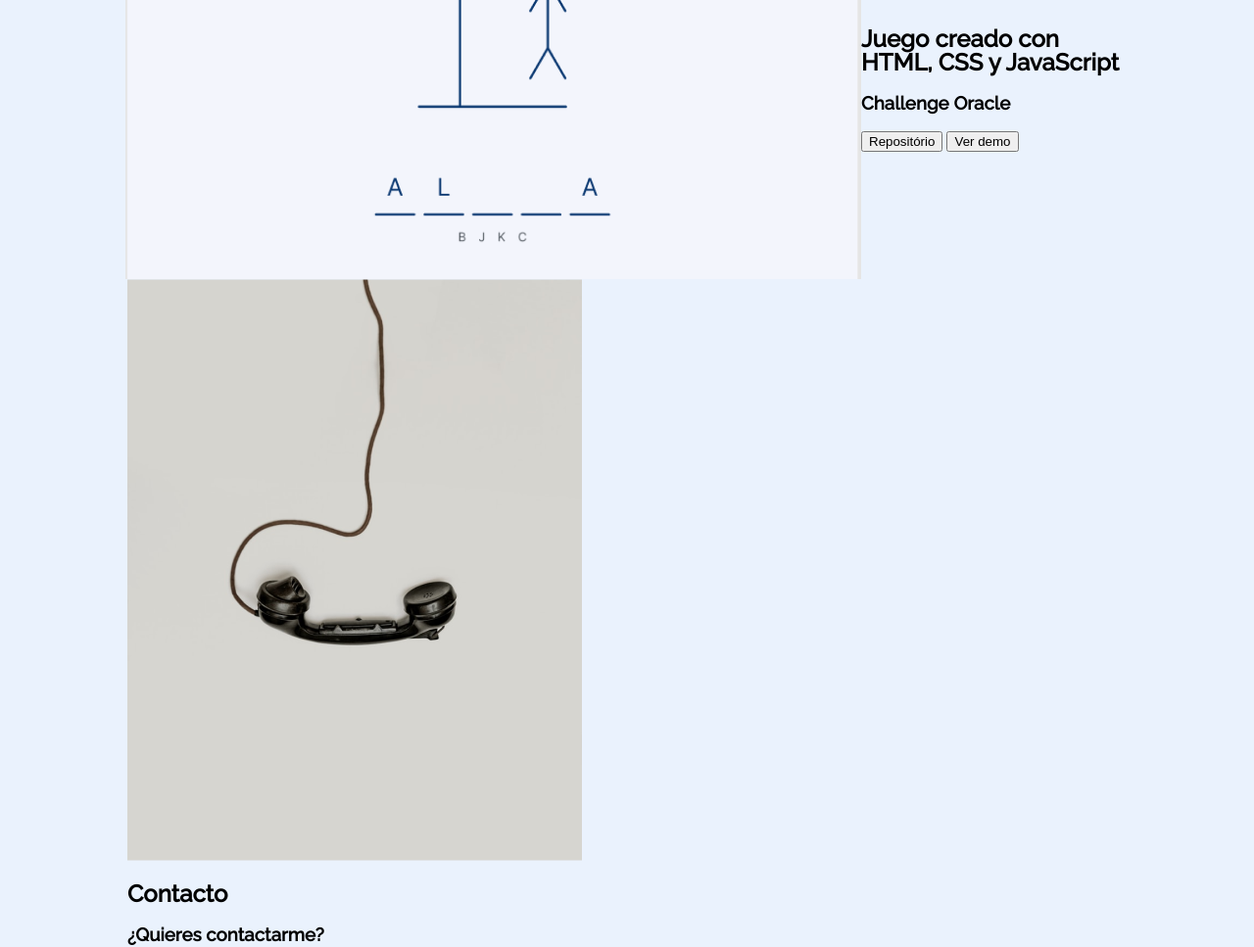
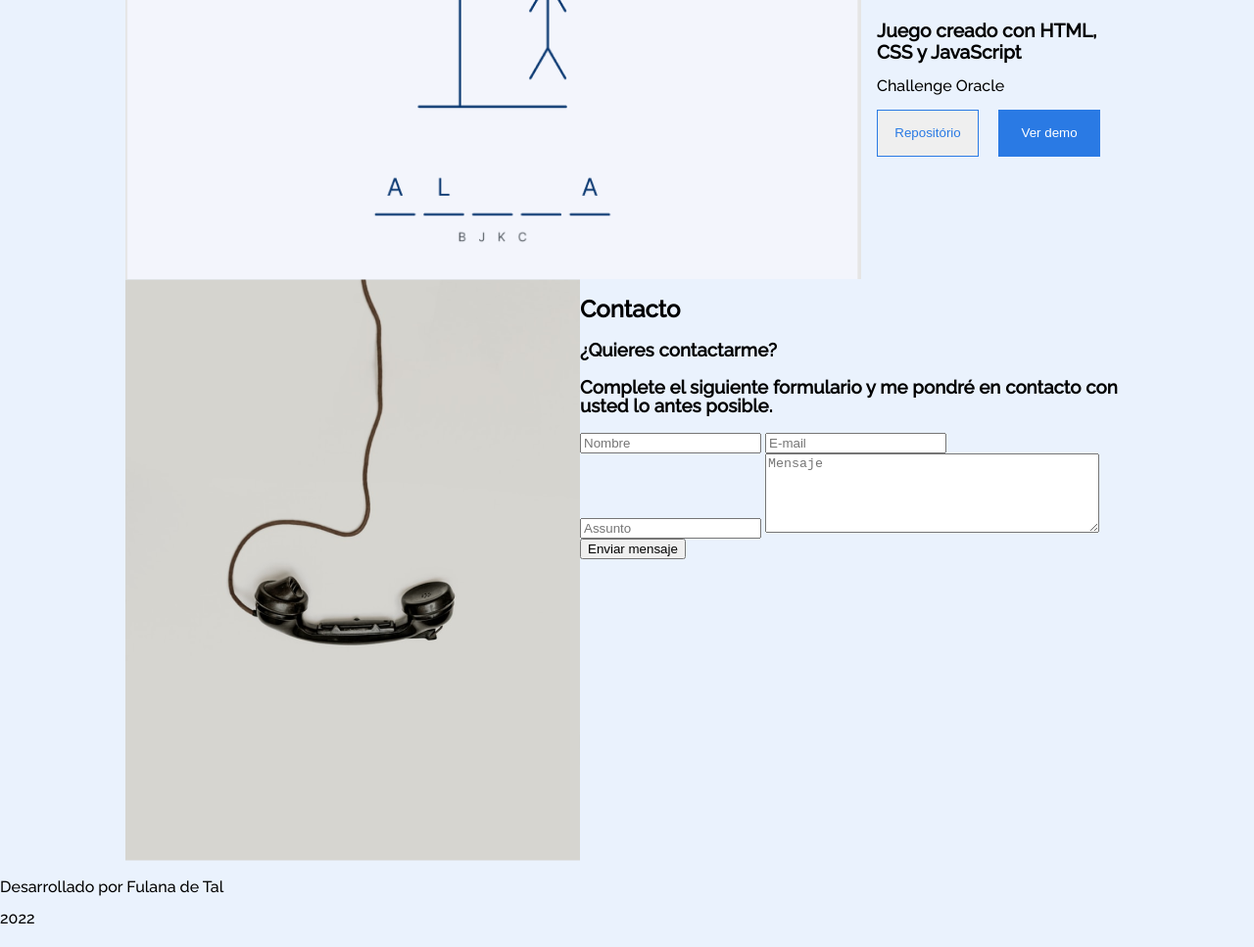
Before and after one commit to Kike-Elvira/Challengeoneportafolio5, a plain HTML site: page index.html in a window 1280 px wide. Shown: the part 3660-4627 px from the top of the page at 98% size. Drawn offline with Linux system fonts and the light colour scheme.

Commit message:
v0.4 (U CSS experience)

```diff
--- a/assets/css/experience/eperience-description.css
+++ b/assets/css/experience/eperience-description.css
@@ -0,0 +1,3 @@
+.experience__description{
+    padding-top: 1rem;
+}
--- a/assets/css/experience/experience-botao--demo.css
+++ b/assets/css/experience/experience-botao--demo.css
@@ -0,0 +1,7 @@
+.experience__botao--demo{
+    background: var(--azul-100, #2A7AE4);
+    color: white;
+    width: 6.5rem;
+    height: 3rem;
+    border: #2A7AE4;
+}
--- a/assets/css/experience/experience-button--repo.css
+++ b/assets/css/experience/experience-button--repo.css
@@ -0,0 +1,7 @@
+.experiencia__botao--repo{
+    border: 1px solid var(--azul-100, #2A7AE4);
+    width: 6.5rem;
+    height: 3rem;
+    color: #2A7AE4;
+    margin-right: 1rem;
+}
--- /dev/null
+++ b/assets/css/experience/experience-info-container.css
@@ -0,0 +1,6 @@
+.experience__info-container{
+    display: flex;
+    flex-direction: column;
+    width: 100%;
+    padding-left: 1rem;
+}
--- a/assets/css/experience/experience-section-title.css
+++ b/assets/css/experience/experience-section-title.css
@@ -0,0 +1,5 @@
+.experience__section__title{
+    font-size: 2rem;
+    font-weight: 700;
+    line-height: normal;
+}
--- a/assets/css/experience/experience-text.css
+++ b/assets/css/experience/experience-text.css
@@ -0,0 +1,5 @@
+.experience__text{
+    font-weight: 500;
+    font-size: 1rem;
+    margin: 0;
+}
--- a/assets/css/experience/experience-title.css
+++ b/assets/css/experience/experience-title.css
@@ -1,3 +1,5 @@
 .experience__title{
-
+    font-size: 1.2rem;
+    font-weight: 700;
+    line-height: normal;
 }
--- /dev/null
+++ b/assets/css/formcontacto.css
@@ -0,0 +1,8 @@
+.formcontato{
+    display: flex;
+    justify-content: center;
+    align-items: center;
+    flex-direction: column;
+    padding-left: 8rem;
+    padding-right: 8rem;
+}
--- /dev/null
+++ b/assets/css/formcontacto/formcontacto-contacto.css
@@ -0,0 +1,4 @@
+.formcontato__contacto{
+    display: flex;
+    width: 100%;
+}
--- a/index.html
+++ b/index.html
@@ -51,11 +51,22 @@
     <link rel="stylesheet" href="assets/css/experience/experience-button--repo.css">
     <link rel="stylesheet" href="assets/css/experience/experience-demos.css">
     <link rel="stylesheet" href="assets/css/experience/experience-img.css">
-    <link rel="stylesheet" href="assets/css/experience/experience-info.css">
     <link rel="stylesheet" href="assets/css/experience/experience-repo.css">
     <link rel="stylesheet" href="assets/css/experience/experience-section-title.css">
     <link rel="stylesheet" href="assets/css/experience/experience-text.css">
     <link rel="stylesheet" href="assets/css/experience/experience-title.css">
+    <link rel="stylesheet" href="assets/css/experience/experience-info-container.css">
+    <link rel="stylesheet" href="assets/css/formcontacto.css">
+    <link rel="stylesheet" href="assets/css/formcontacto/formcontacto--esqueda.css">
+    <link rel="stylesheet" href="assets/css/formcontacto/formcontacto-button.css">
+    <link rel="stylesheet" href="assets/css/formcontacto/formcontacto-contacto.css">
+    <link rel="stylesheet" href="assets/css/formcontacto/formcontacto-form.css">
+    <link rel="stylesheet" href="assets/css/formcontacto/formcontacto-img.css">
+    <link rel="stylesheet" href="assets/css/formcontacto/formcontacto-input.css">
+    <link rel="stylesheet" href="assets/css/formcontacto/formcontacto-subtext.css">
+    <link rel="stylesheet" href="assets/css/formcontacto/formcontacto-text.css">
+    <link rel="stylesheet" href="assets/css/formcontacto/formcontacto-textarea.css">
+    <link rel="stylesheet" href="assets/css/formcontacto/formcontacto-title.css">
     <link rel="preconnect" href="https://fonts.googleapis.com">
     <link rel="preconnect" href="https://fonts.gstatic.com" crossorigin>
     <!-- Fonte del Proyecto Raleway -->
@@ -272,7 +283,7 @@
             <div class="experience__box">
                 <!-- Pon el logotipo/captura de pantalla de tu proyecto -->
                 <img class="experience__img" src="assets/img/decod_print.png">
-                <div class="experience__info">
+                <div class="experience__info-container">
                     <h2 class="experience__title">Encriptador de texto</h2>
                     <h3 class="experience__text">Challenge Alura Codificador </h3>
                     <div class="experience__description">
@@ -289,7 +300,7 @@
             <div class="experience__box">
                 <!-- Pon el logotipo/captura de pantalla de tu proyecto -->
                 <img class="experience__img" src="assets/img/forca_print.png">
-                <div class="experience__info">
+                <div class="experience__info-container">
                     <h2 class="experience__title">Juego creado con HTML y JavaScript</h2>
                     <h3 class="experience__text">Challenge Oracle </h3>
                     <div class="experience__description">
@@ -336,7 +347,7 @@
                     </div>
                 </div>
             </div>
-
+        </section>
             <!-- Sección de Contacto -->
             <section class="formcontato" id="contacto">
                 <div class="formcontato__contacto">
```
Also changed, not shown: assets/css/formcontacto/formcontacto--esqueda.css (added), assets/css/formcontacto/formcontacto-button.css (added), assets/css/formcontacto/formcontacto-form.css (added), assets/css/formcontacto/formcontacto-img.css (added), assets/css/formcontacto/formcontacto-input.css (added), assets/css/formcontacto/formcontacto-subtext.css (added), assets/css/formcontacto/formcontacto-text.css (added), assets/css/formcontacto/formcontacto-textarea.css (added), assets/css/formcontacto/formcontacto-title.css (added).
